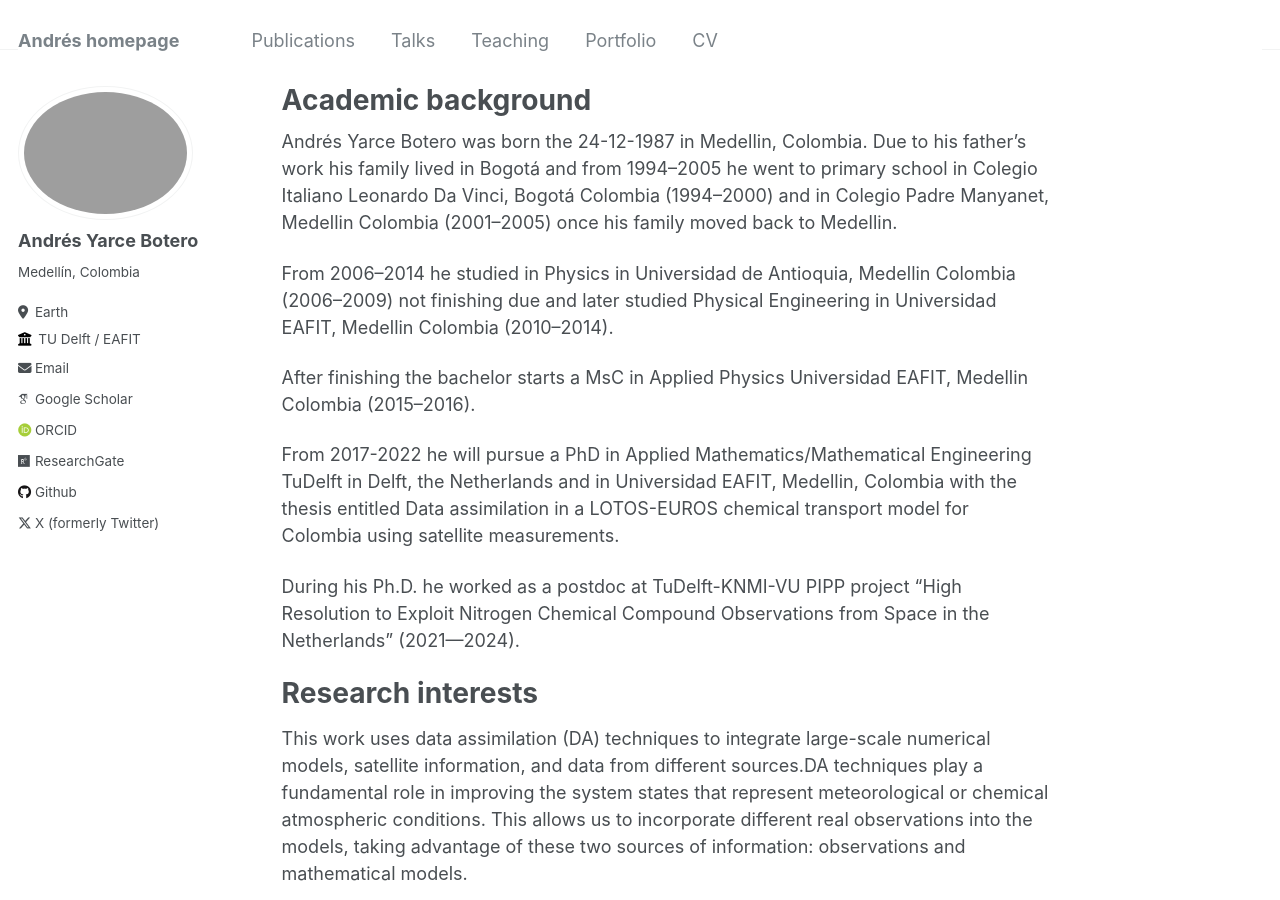
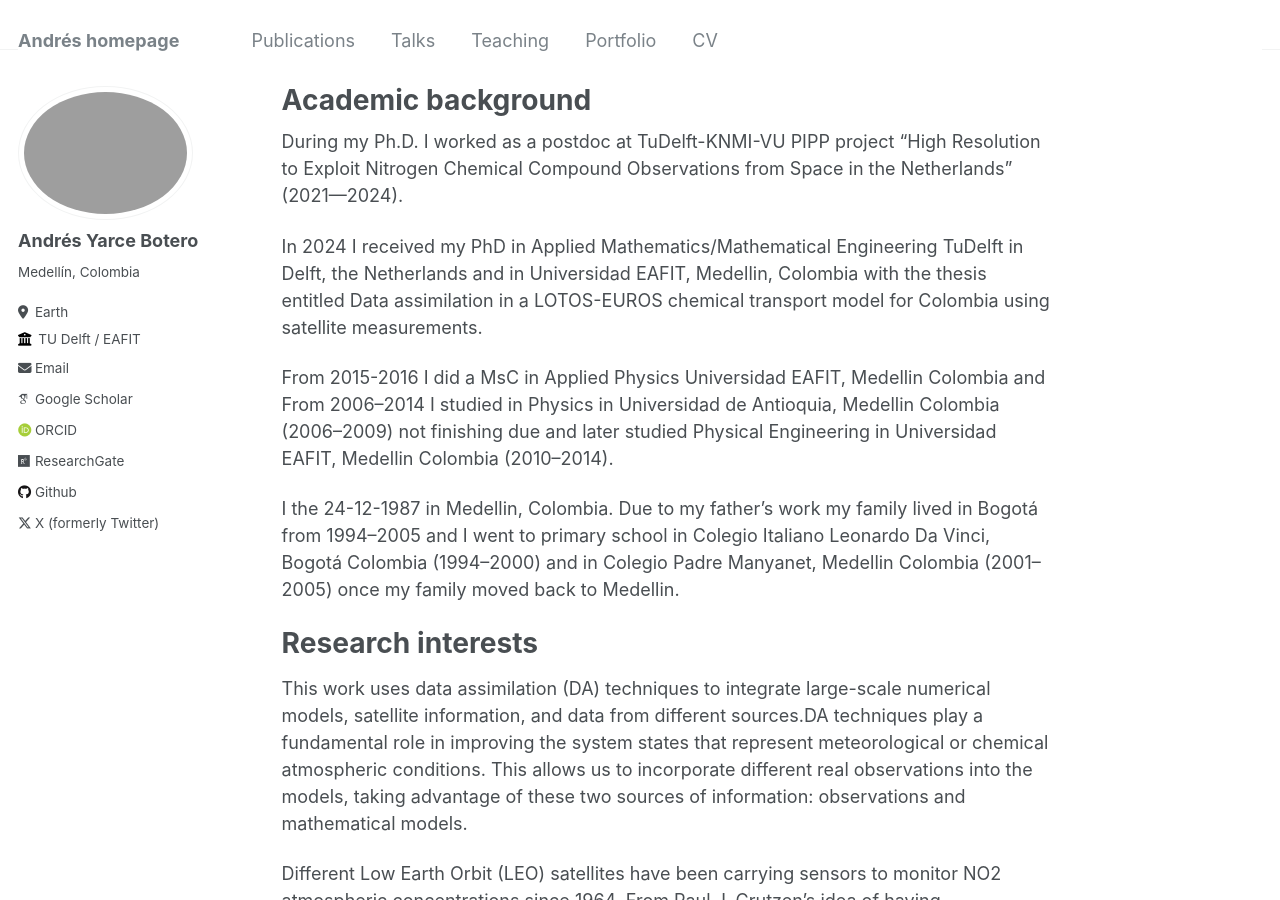
Before and after one commit to ayarceb/ayarceb.github.io, a Jekyll site: the page built from _pages/about.md, in a window 1280 px wide and 900 px high. Built offline with Jekyll 4.4.1, drawn with Linux system fonts in a browser that asks for light colours; some web fonts are replaced.

Commit message:
Update about.md

```diff
--- a/_pages/about.md
+++ b/_pages/about.md
@@ -7,15 +7,14 @@ redirect_from:
   - /about.html
 ---
 
-Andrés Yarce Botero was born the 24-12-1987 in Medellin, Colombia. Due to his father's work his family lived in Bogotá and from 1994--2005 he went to primary school in Colegio Italiano Leonardo Da Vinci, Bogotá Colombia (1994--2000) and in Colegio Padre Manyanet, Medellin Colombia (2001--2005) once his family moved back to Medellin.
+During my Ph.D. I worked as a postdoc at TuDelft-KNMI-VU PIPP project "High Resolution to Exploit Nitrogen Chemical Compound Observations from Space in the Netherlands" (2021---2024).
 
-From 2006--2014 he studied in Physics in Universidad de Antioquia, Medellin Colombia (2006--2009) not finishing due and later studied Physical Engineering in Universidad EAFIT, Medellin Colombia (2010--2014).
+In 2024 I received my PhD in Applied Mathematics/Mathematical Engineering TuDelft in Delft, the Netherlands and in Universidad EAFIT, Medellin, Colombia with the thesis entitled Data assimilation in a LOTOS-EUROS chemical transport model for Colombia using satellite measurements.
 
-After finishing the bachelor starts a MsC in Applied Physics Universidad EAFIT, Medellin Colombia (2015--2016).
+From 2015-2016 I did a MsC in Applied Physics Universidad EAFIT, Medellin Colombia and From 2006--2014 I studied in Physics in Universidad de Antioquia, Medellin Colombia (2006--2009) not finishing due and later studied Physical Engineering in Universidad EAFIT, Medellin Colombia (2010--2014).
 
-From 2017-2022 he will pursue a PhD in Applied Mathematics/Mathematical Engineering TuDelft in Delft, the Netherlands and in Universidad EAFIT, Medellin, Colombia with the thesis entitled Data assimilation in a LOTOS-EUROS chemical transport model for Colombia using satellite measurements.
 
-During his Ph.D. he worked as a postdoc at TuDelft-KNMI-VU PIPP project "High Resolution to Exploit Nitrogen Chemical Compound Observations from Space in the Netherlands" (2021---2024).
+I the 24-12-1987 in Medellin, Colombia. Due to my father's work my family lived in Bogotá from 1994--2005 and I went to primary school in Colegio Italiano Leonardo Da Vinci, Bogotá Colombia (1994--2000) and in Colegio Padre Manyanet, Medellin Colombia (2001--2005) once my family moved back to Medellin.
 
 
 Research interests
```
